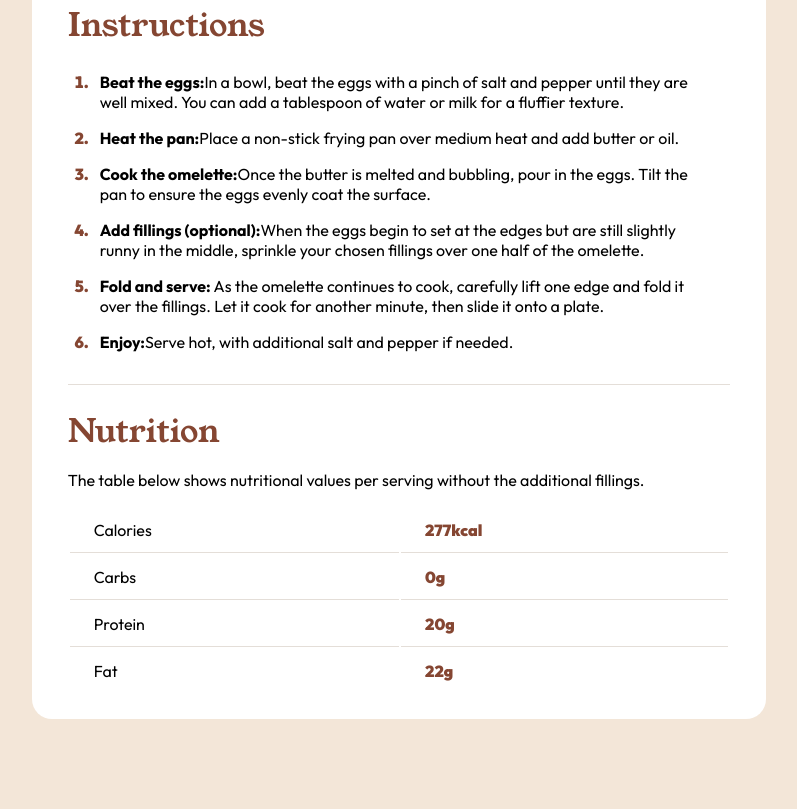
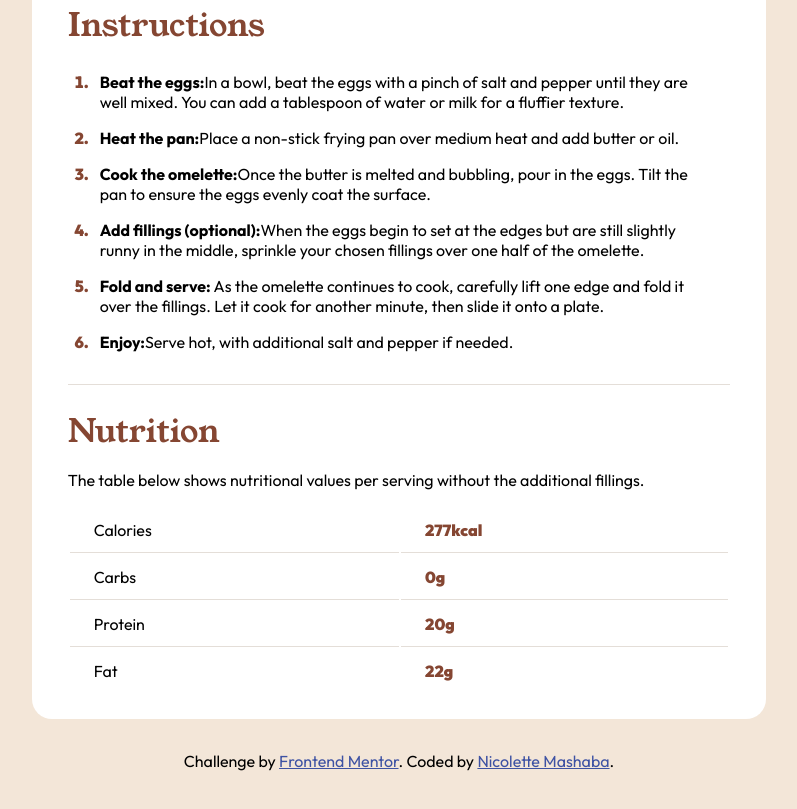
Before and after one commit to NickiMash17/recipe_page, a plain HTML site: page index.html in a window 1280 px wide. Shown: the part 1135-1944 px from the top of the page, without its empty margins (241-1038 px from the left). Drawn offline with Linux system fonts and the light colour scheme.

Commit message:
adding a footer

```diff
--- a/index.html
+++ b/index.html
@@ -107,5 +107,13 @@
             </section>
           </div>
     </main>
+    <footer class="attribution">
+        <p>
+          Challenge by
+          <a href="https://www.frontendmentor.io?ref=challenge" target="_blank"
+            >Frontend Mentor</a
+          >. Coded by <a href="https://github.com/NickiMash17">Nicolette Mashaba</a>.
+        </p>
+      </footer>
 </body>
 </html>
```
